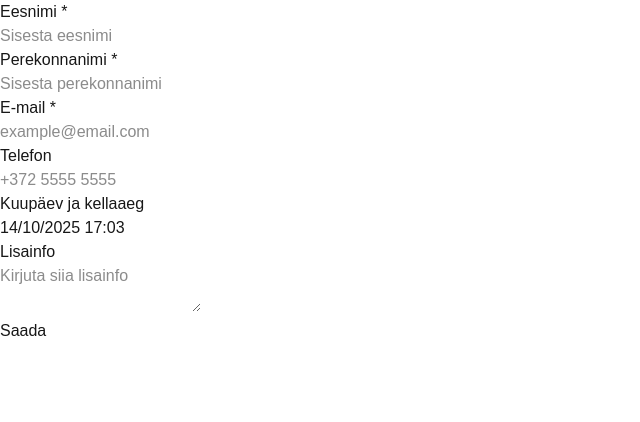
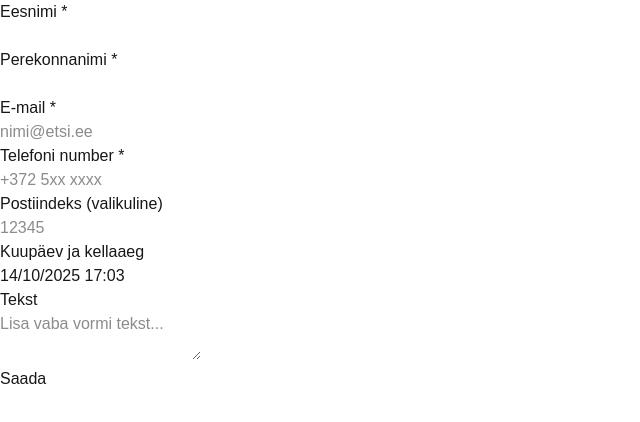
Before and after one commit to ltanav/rakenduste-programmeerimine-2025, a Next.js app in the folder 2025-10-9/my-app/: page /form in a window 1280 px wide. Shown: the top 422 px of the page, without its empty margins (0-640 px from the left). Built offline with nearby package versions, Linux system fonts and the light colour scheme.

Commit message:
feat(form): add Mantine contact form with client-side validation using regex utils

```diff
--- a/2025-10-9/my-app/src/app/form/page.tsx
+++ b/2025-10-9/my-app/src/app/form/page.tsx
@@ -1,75 +1,139 @@
-"use client";
+'use client';
 
-import { useState } from "react";
-import { TextInput, Button, Textarea, Stack, Group } from "@mantine/core";
-import { DateTimePicker } from "@mantine/dates";
+import React, { useState } from 'react';
+import {
+  TextInput,
+  Textarea,
+  Button,
+  Group,
+  Box,
+  Notification,
+} from '@mantine/core';
+import { DateTimePicker } from '@mantine/dates';
+import {
+  emailRegex,
+  phoneRegex,
+  postalCodeRegex,
+  dateRegex,
+} from '@/utils/regex';
+
+type FormState = {
+  eesnimi: string;
+  perenimi: string;
+  email: string;
+  telefon: string;
+  aeg: Date | null;
+  tekst: string;
+  postiindeks?: string;
+};
 
 export default function FormPage() {
-  const [formData, setFormData] = useState({
-    firstName: "",
-    lastName: "",
-    email: "",
-    phone: "",
-    date: new Date(),
-    message: "",
+  const [form, setForm] = useState<FormState>({
+    eesnimi: '',
+    perenimi: '',
+    email: '',
+    telefon: '',
+    aeg: new Date(),
+    tekst: '',
+    postiindeks: '',
   });
 
-  const handleChange = (field: string, value: string | Date) => {
-    setFormData((prev) => ({ ...prev, [field]: value }));
+  const [errors, setErrors] = useState<Record<string, string>>({});
+  const [submitted, setSubmitted] = useState(false);
+
+  const handleChange = (field: keyof FormState, value: any) =>
+    setForm(prev => ({ ...prev, [field]: value }));
+
+  const validate = () => {
+    const e: Record<string, string> = {};
+    if (!form.eesnimi) e.eesnimi = 'Eesnimi on nõutud';
+    if (!form.perenimi) e.perenimi = 'Perekonnanimi on nõutud';
+    if (!emailRegex.test(form.email)) e.email = 'Kehtiv e-posti aadress on nõutud';
+    if (!phoneRegex.test(form.telefon)) e.telefon = 'Kehtiv telefoninumber on nõutud';
+    if (!form.aeg) e.aeg = 'Kuupäev ja kellaaeg on nõutud';
+    if (form.postiindeks && !postalCodeRegex.test(form.postiindeks))
+      e.postiindeks = 'Postiindeks peab olema 5 numbrit (näide: 12345)';
+    setErrors(e);
+    return Object.keys(e).length === 0;
   };
 
-  const handleSubmit = (e: React.FormEvent) => {
-    e.preventDefault();
-    alert(JSON.stringify(formData, null, 2));
+  const handleSubmit = (ev?: React.FormEvent) => {
+    ev?.preventDefault();
+    if (!validate()) return;
+
+    console.log('Vormi andmed:', { ...form, aeg: form.aeg?.toISOString() });
+    setSubmitted(true);
+
   };
 
   return (
-    <form onSubmit={handleSubmit}>
-      <Stack gap="md" maw={400} mx="auto" mt="xl">
+    <Box maw={680} mx="auto" mt="xl" p="md">
+      <form onSubmit={handleSubmit}>
         <TextInput
           label="Eesnimi"
-          placeholder="Sisesta eesnimi"
           required
-          value={formData.firstName}
-          onChange={(e) => handleChange("firstName", e.target.value)}
+          value={form.eesnimi}
+          onChange={(e) => handleChange('eesnimi', e.currentTarget.value)}
+          error={errors.eesnimi}
         />
         <TextInput
           label="Perekonnanimi"
-          placeholder="Sisesta perekonnanimi"
           required
-          value={formData.lastName}
-          onChange={(e) => handleChange("lastName", e.target.value)}
+          value={form.perenimi}
+          onChange={(e) => handleChange('perenimi', e.currentTarget.value)}
+          mt="sm"
+          error={errors.perenimi}
         />
         <TextInput
           label="E-mail"
-          type="email"
-          placeholder="example@email.com"
+          placeholder="nimi@etsi.ee"
           required
-          value={formData.email}
-          onChange={(e) => handleChange("email", e.target.value)}
+          value={form.email}
+          onChange={(e) => handleChange('email', e.currentTarget.value)}
+          mt="sm"
+          error={errors.email}
         />
         <TextInput
-          label="Telefon"
-          type="tel"
-          placeholder="+372 5555 5555"
-          value={formData.phone}
-          onChange={(e) => handleChange("phone", e.target.value)}
+          label="Telefoni number"
+          placeholder="+372 5xx xxxx"
+          required
+          value={form.telefon}
+          onChange={(e) => handleChange('telefon', e.currentTarget.value)}
+          mt="sm"
+          error={errors.telefon}
+        />
+        <TextInput
+          label="Postiindeks (valikuline)"
+          placeholder="12345"
+          value={form.postiindeks}
+          onChange={(e) => handleChange('postiindeks', e.currentTarget.value)}
+          mt="sm"
+          error={errors.postiindeks}
         />
         <DateTimePicker
           label="Kuupäev ja kellaaeg"
-          value={formData.date}
-          onChange={(value) => handleChange("date", value || new Date())}
+          value={form.aeg}
+          onChange={(val) => handleChange('aeg', val)}
+          mt="sm"
         />
         <Textarea
-          label="Lisainfo"
-          placeholder="Kirjuta siia lisainfo"
-          value={formData.message}
-          onChange={(e) => handleChange("message", e.target.value)}
+          label="Tekst"
+          placeholder="Lisa vaba vormi tekst..."
+          value={form.tekst}
+          onChange={(e) => handleChange('tekst', e.currentTarget.value)}
+          mt="sm"
         />
-        <Group justify="flex-end">
+
+        <Group position="center" mt="md">
           <Button type="submit">Saada</Button>
         </Group>
-      </Stack>
-    </form>
+      </form>
+
+      {submitted && (
+        <Notification mt="md" onClose={() => setSubmitted(false)}>
+          Vorm edukalt esitatud.
+        </Notification>
+      )}
+    </Box>
   );
 }
```
